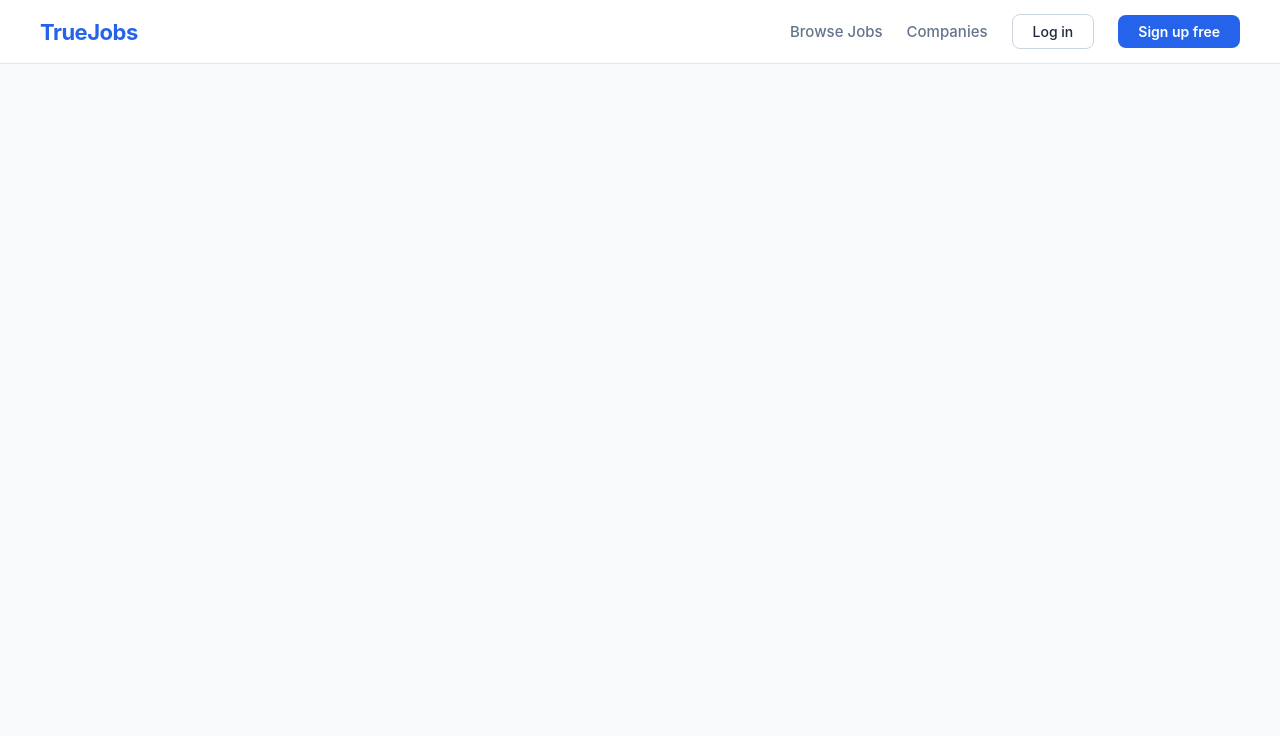
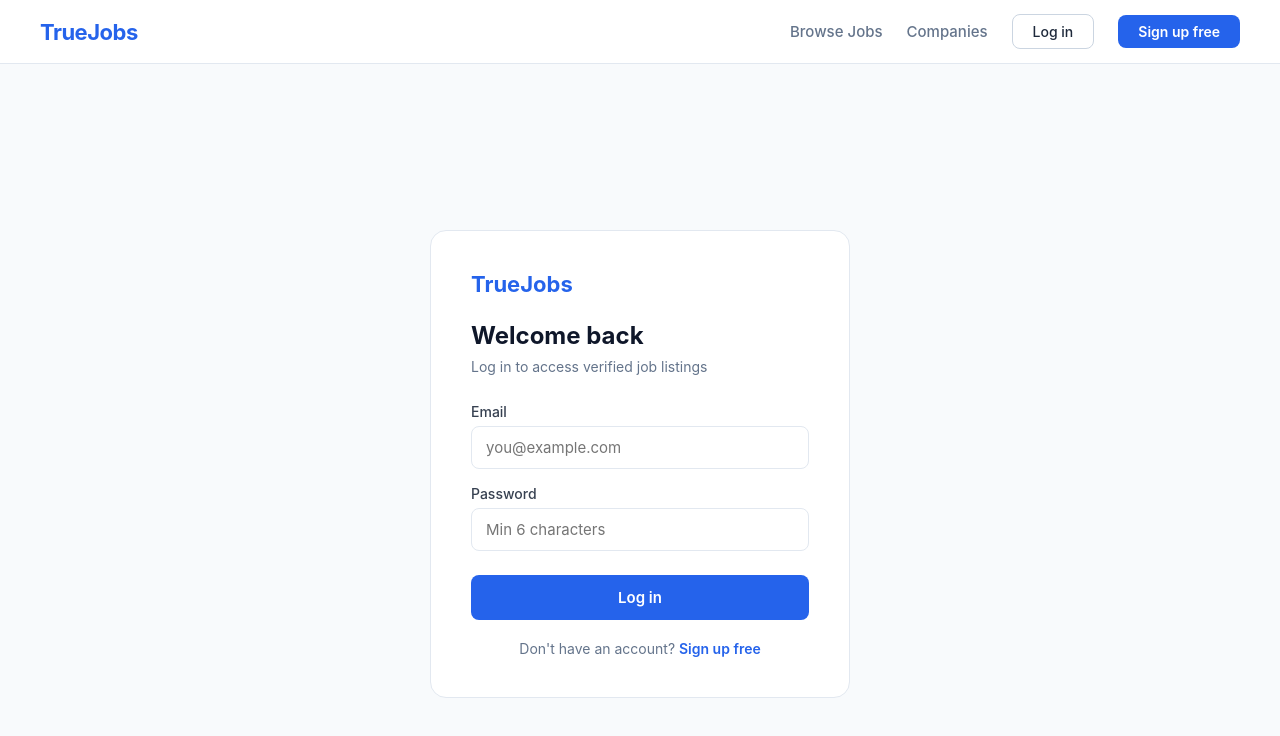
Before and after one commit to SaiAbhiChandra/job-platform, a React (Create React App) app in the folder frontend/: page /auth in a window 1280 px wide. Shown: the top 736 px of the page. Built offline with nearby package versions, Linux system fonts and the light colour scheme.

Commit message:
Fix App.js with auth route

```diff
--- a/frontend/src/App.js
+++ b/frontend/src/App.js
@@ -1,17 +1,22 @@
 import { BrowserRouter, Routes, Route } from 'react-router-dom';
+import { AuthProvider } from './AuthContext';
 import Navbar from './components/Navbar';
 import Home from './pages/Home';
 import Jobs from './pages/Jobs';
+import Auth from './pages/Auth';
 
 function App() {
   return (
+    <AuthProvider>
       <BrowserRouter>
         <Navbar />
         <Routes>
           <Route path="/" element={<Home />} />
           <Route path="/jobs" element={<Jobs />} />
+          <Route path="/auth" element={<Auth />} />
         </Routes>
       </BrowserRouter>
+    </AuthProvider>
   );
 }
 
```
Lines whose indentation alone changed are shown as unchanged.
